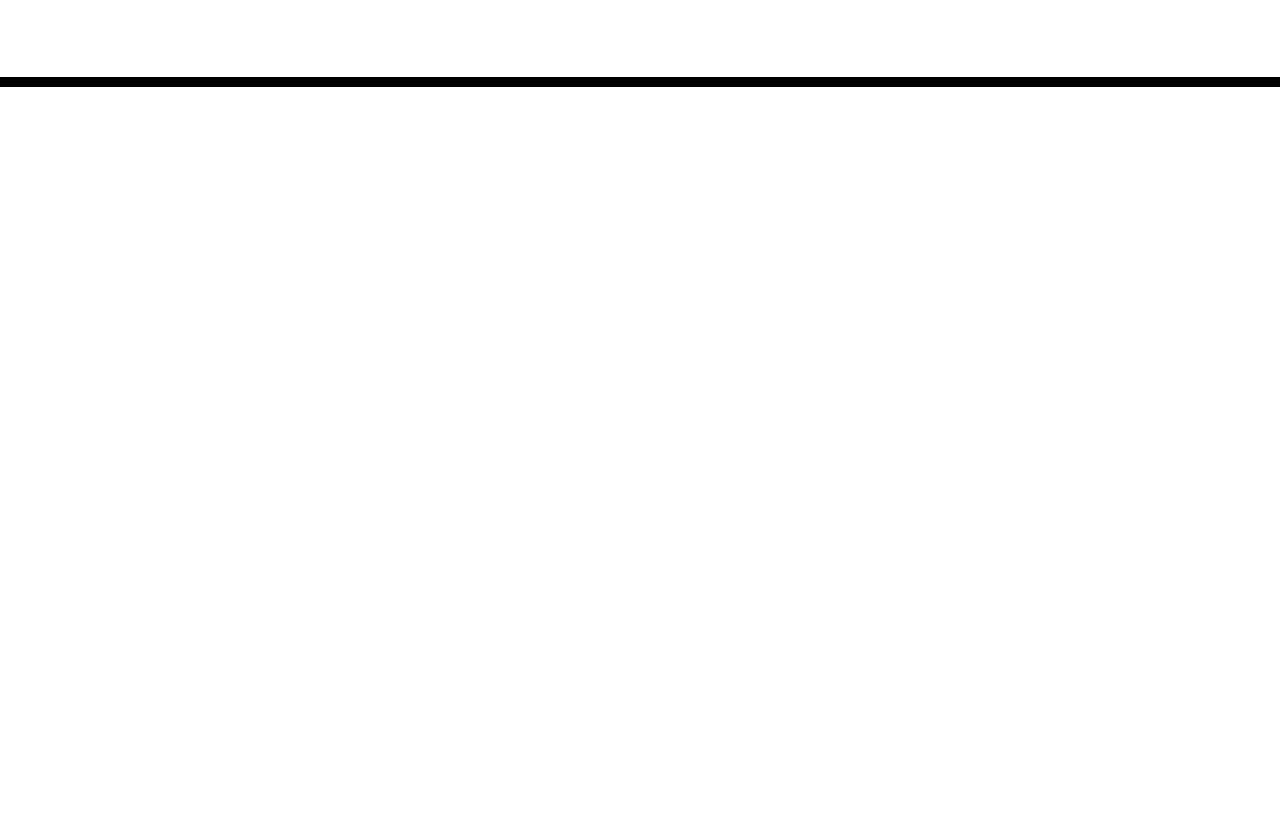
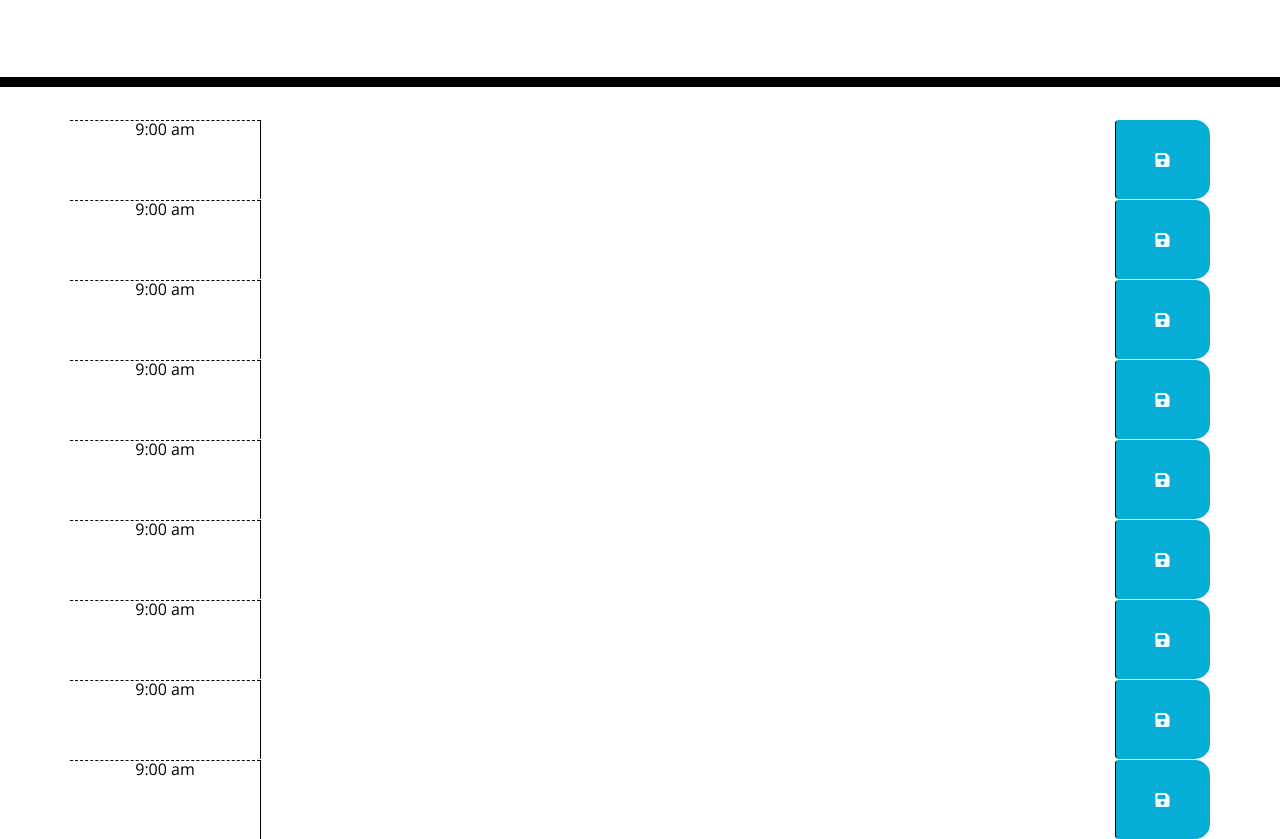
Before and after one commit to Octavio258/Day_Planner, a plain HTML site: page Develop/index.html in a window 1280 px wide. Shown: the part 181-1020 px from the top of the page. Before the commit the page ends 800 px from the top, so only its background shows below. Drawn offline with nearby package versions, Linux system fonts and the light colour scheme.

Commit message:
added base code for time blocks in html, then copy pasted 7 times

```diff
--- a/Develop/index.html
+++ b/Develop/index.html
@@ -30,7 +30,60 @@
     </header>
     <div class="container">
       <!-- Timeblocks go here -->
-    </div>
+      <div id="Iam9" class="row time-block">
+        <div class="col-md-2 hour">9:00 am</div>
+        <textarea class="col-md-9 description"></textarea>
+        <button class="btn saveBtn col-md-1"><i class="fas fa-save"></i></button>
+      </div>
+
+      <div id="Iam9" class="row time-block">
+        <div class="col-md-2 hour">9:00 am</div>
+        <textarea class="col-md-9 description"></textarea>
+        <button class="btn saveBtn col-md-1"><i class="fas fa-save"></i></button>
+      </div>
+
+      <div id="Iam9" class="row time-block">
+        <div class="col-md-2 hour">9:00 am</div>
+        <textarea class="col-md-9 description"></textarea>
+        <button class="btn saveBtn col-md-1"><i class="fas fa-save"></i></button>
+      </div>
+
+      <div id="Iam9" class="row time-block">
+        <div class="col-md-2 hour">9:00 am</div>
+        <textarea class="col-md-9 description"></textarea>
+        <button class="btn saveBtn col-md-1"><i class="fas fa-save"></i></button>
+      </div>
+
+      <div id="Iam9" class="row time-block">
+        <div class="col-md-2 hour">9:00 am</div>
+        <textarea class="col-md-9 description"></textarea>
+        <button class="btn saveBtn col-md-1"><i class="fas fa-save"></i></button>
+      </div>
+
+      <div id="Iam9" class="row time-block">
+        <div class="col-md-2 hour">9:00 am</div>
+        <textarea class="col-md-9 description"></textarea>
+        <button class="btn saveBtn col-md-1"><i class="fas fa-save"></i></button>
+      </div>
+
+      <div id="Iam9" class="row time-block">
+        <div class="col-md-2 hour">9:00 am</div>
+        <textarea class="col-md-9 description"></textarea>
+        <button class="btn saveBtn col-md-1"><i class="fas fa-save"></i></button>
+      </div>
+
+      <div id="Iam9" class="row time-block">
+        <div class="col-md-2 hour">9:00 am</div>
+        <textarea class="col-md-9 description"></textarea>
+        <button class="btn saveBtn col-md-1"><i class="fas fa-save"></i></button>
+      </div>
+
+      <div id="Iam9" class="row time-block">
+        <div class="col-md-2 hour">9:00 am</div>
+        <textarea class="col-md-9 description"></textarea>
+        <button class="btn saveBtn col-md-1"><i class="fas fa-save"></i></button>
+      </div>
+
 
     <script src="https://code.jquery.com/jquery-3.4.1.min.js"></script>
     <script src="https://cdnjs.cloudflare.com/ajax/libs/moment.js/2.24.0/moment.min.js"></script>
```
